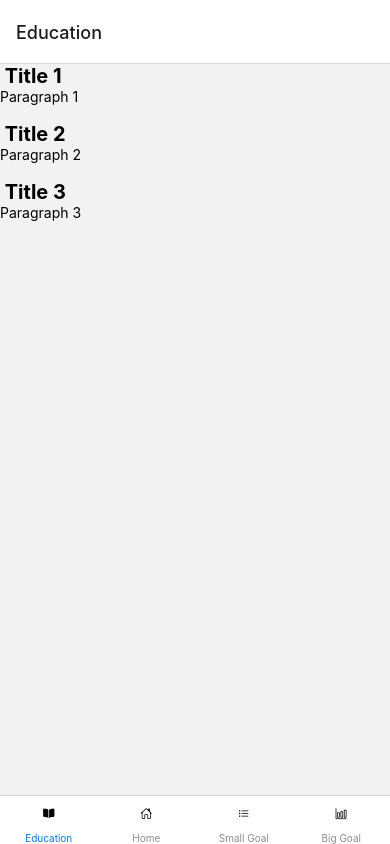
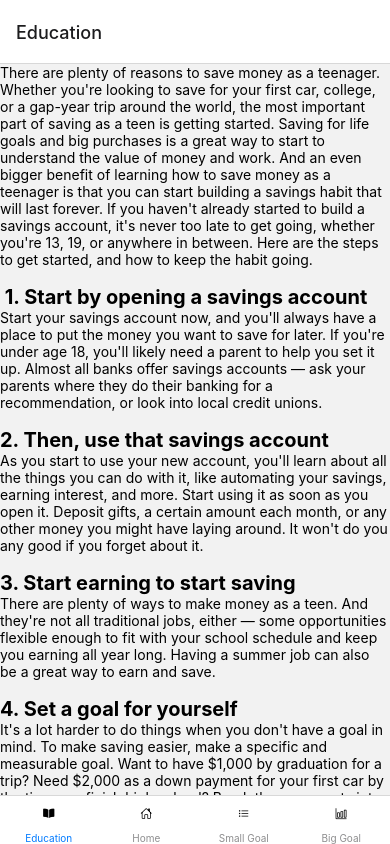
Before and after one commit to techtrio11/SaveRight, a React Native app: screen /Education in a window 390 px wide. Built offline with nearby package versions, Linux system fonts and the light colour scheme.

Commit message:
Added text to education page. Now seeing an error when I try to go to small goal. Says that all text must be in a <Text>. Works on my computer but not my iPad.

```diff
--- a/App.js
+++ b/App.js
@@ -9,6 +9,7 @@ import Education from "./src/education";
 import Home from "./src/Home";
 import SmallGoal from "./src/small_goal";
 import BigGoal from "./src/big_goal";
+
 //import NewGoalScreen from "./src/new_goal";
 
 // Screen Names
--- a/src/education/index.js
+++ b/src/education/index.js
@@ -6,20 +6,119 @@ import {
   TextInput,
   Pressable,
   Image,
+  SafeAreaView,
+  ScrollView,
 } from "react-native";
 
 export default function Home({ navigation }) {
   return (
-    <View>
-      <Text style={styles.title}> Title 1 </Text>
-      <Text>Paragraph 1</Text>
-      <Text> </Text>
-      <Text style={styles.title}> Title 2 </Text>
-      <Text>Paragraph 2</Text>
-      <Text> </Text>
-      <Text style={styles.title}> Title 3 </Text>
-      <Text>Paragraph 3</Text>
-    </View>
+    <SafeAreaView style={styles.container}>
+      <ScrollView style={styles.scrollView}>
+        <View>
+          <Text>
+            There are plenty of reasons to save money as a teenager. Whether
+            you're looking to save for your first car, college, or a gap-year
+            trip around the world, the most important part of saving as a teen
+            is getting started. Saving for life goals and big purchases is a
+            great way to start to understand the value of money and work. And an
+            even bigger benefit of learning how to save money as a teenager is
+            that you can start building a savings habit that will last forever.
+            If you haven't already started to build a savings account, it's
+            never too late to get going, whether you're 13, 19, or anywhere in
+            between. Here are the steps to get started, and how to keep the
+            habit going.
+          </Text>
+          <Text> </Text>
+          <Text style={styles.title}>
+            {" "}
+            1. Start by opening a savings account{" "}
+          </Text>
+          <Text>
+            Start your savings account now, and you'll always have a place to
+            put the money you want to save for later. If you're under age 18,
+            you'll likely need a parent to help you set it up. Almost all banks
+            offer savings accounts — ask your parents where they do their
+            banking for a recommendation, or look into local credit unions.
+          </Text>
+          <Text> </Text>
+          <Text style={styles.title}>2. Then, use that savings account</Text>
+          <Text>
+            As you start to use your new account, you'll learn about all the
+            things you can do with it, like automating your savings, earning
+            interest, and more. Start using it as soon as you open it. Deposit
+            gifts, a certain amount each month, or any other money you might
+            have laying around. It won't do you any good if you forget about it.
+          </Text>
+          <Text> </Text>
+          <Text style={styles.title}>3. Start earning to start saving</Text>
+          <Text>
+            There are plenty of ways to make money as a teen. And they're not
+            all traditional jobs, either — some opportunities flexible enough to
+            fit with your school schedule and keep you earning all year long.
+            Having a summer job can also be a great way to earn and save.
+          </Text>
+          <Text> </Text>
+          <Text style={styles.title}>4. Set a goal for yourself</Text>
+          <Text>
+            It's a lot harder to do things when you don't have a goal in mind.
+            To make saving easier, make a specific and measurable goal. Want to
+            have $1,000 by graduation for a trip? Need $2,000 as a down payment
+            for your first car by the time you finish high school? Break those
+            amounts into smaller monthly or weekly goals — it will make saving
+            feel more attainable.
+          </Text>
+          <Text> </Text>
+          <Text style={styles.title}>5. Make a budget</Text>
+          <Text>
+            If you know how much you need to save in order to meet your goal,
+            you'll also be able to make a clear budget that prioritizes your
+            savings. Getting into the habit of budgeting now will be a big help
+            when you take on more bills and other financial responsibilities.
+          </Text>
+          <Text> </Text>
+          <Text style={styles.title}>6. And stick to the budget</Text>
+          <Text>
+            The hardest part of having a budget is sticking to it, and that's
+            true whether you're 16 or 66. Unfortunately, many get into the habit
+            of skipping their monthly savings when they need more cash flow. If
+            you can break that habit early and see saving as a necessary part of
+            your monthly expenses, you'll be one step ahead later in life.
+          </Text>
+          <Text> </Text>
+          <Text style={styles.title}>
+            7. Look for ways to save on your expenses, and put those savings
+            away
+          </Text>
+          <Text>
+            If you can find ways to save on the things you already spend on,
+            you'll have a lot more money available to save. Going to the mall
+            with friends? Scope out the clearance section of your favorite
+            stores to save on the things you'd normally buy. Suggest a movie
+            night at home instead of going out to the movie theater. Then, take
+            the money you would have spent and put it in your savings account.
+          </Text>
+          <Text> </Text>
+          <Text style={styles.title}>
+            8. Start planning ahead and get motivated
+          </Text>
+          <Text>
+            One of the most exciting parts about saving is thinking about what
+            those savings will eventually become. Start thinking ahead about how
+            you'll use the money you're saving, and how to maximize that money.
+            Doing things today to work towards your savings goal will help you
+            to stay motivated as you start saving. You'll be more likely to do
+            the legwork of saving if your goal is in sight.
+          </Text>
+          <Text></Text>
+          <Text>
+            Knueven, L. (2023). How to save money as a teenager in 9 steps, so
+            you can get yourself a car, pay for college, or take a trip.
+            Business Insider.
+            https://www.businessinsider.com/personal-finance/how-to-save-money-as-a-teenager{" "}
+          </Text>
+        </View>
+      </ScrollView>
+    </SafeAreaView>
   );
 }
 
```
